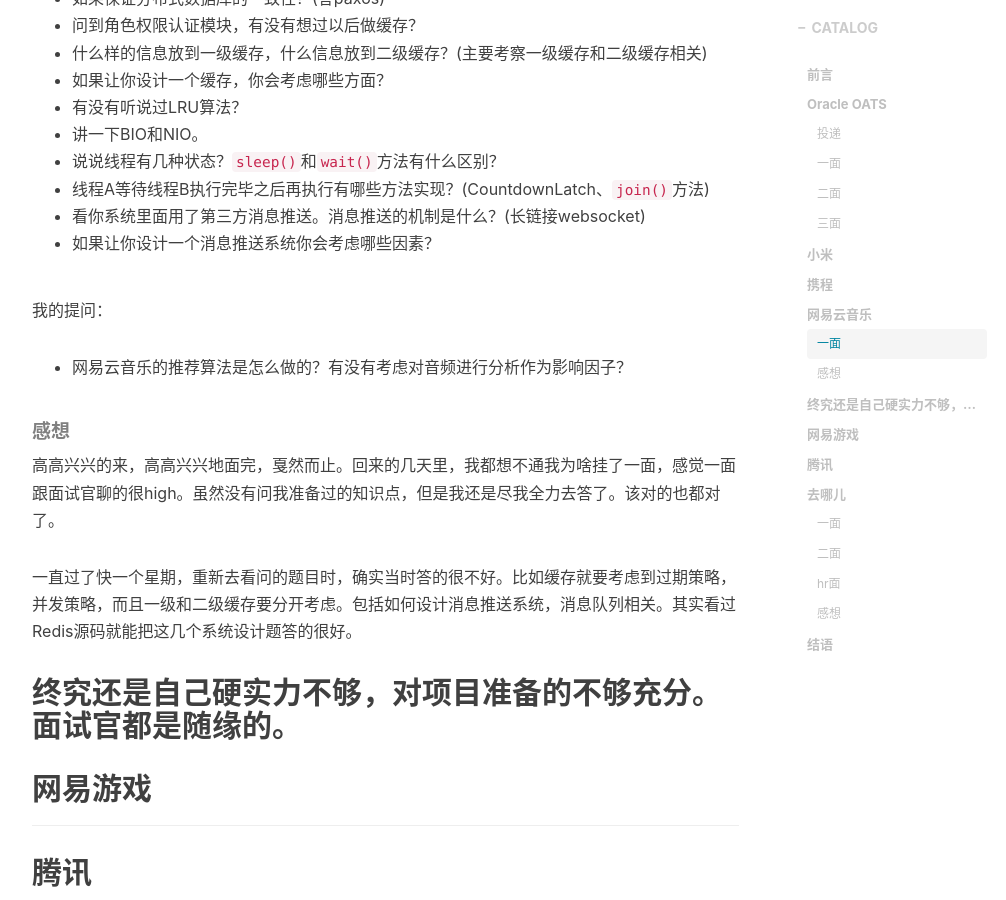
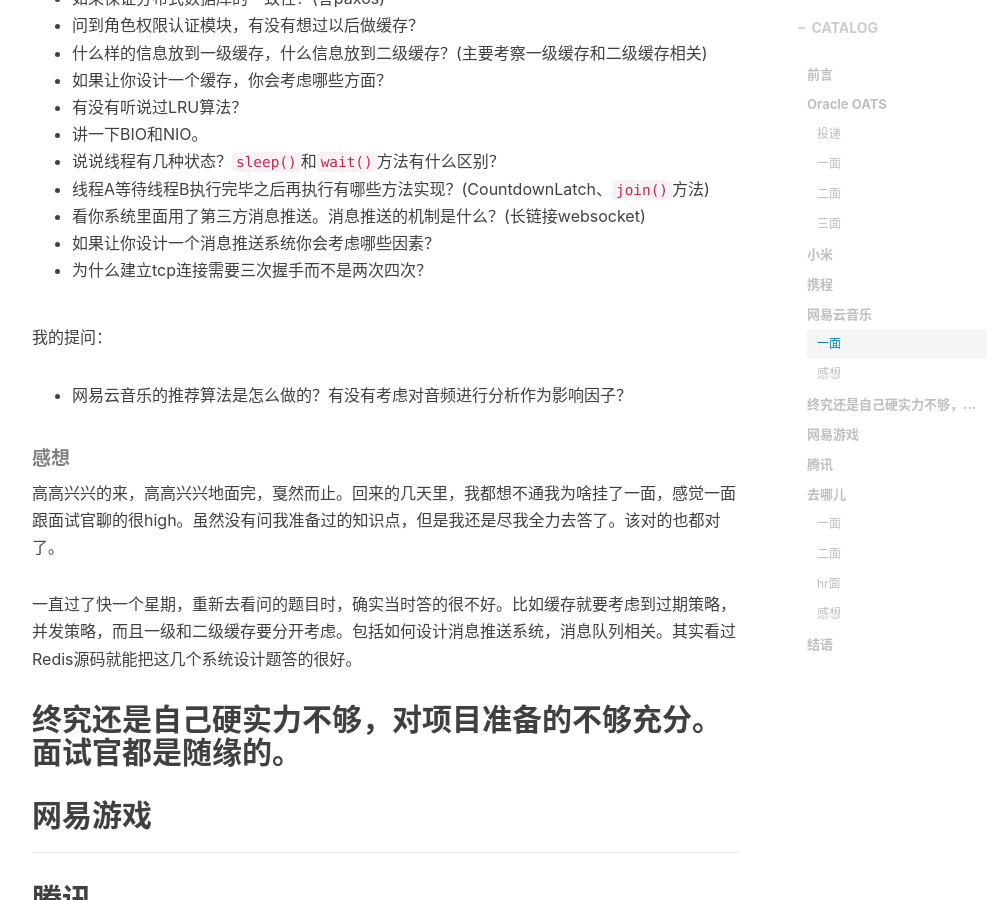
Before and after one commit to tfl435918939/blog, a Jekyll site: the page built from _posts/2018-04-25-2018年春招实习面经合集.markdown, in a window 1280 px wide and 900 px high, scrolled down 2935 px. Shown: the whole window, without its empty margins (233-1239 px from the left). Built offline with Jekyll 4.4.1, drawn with Linux system fonts in a browser that asks for light colours; nearby versions of some CDN libraries; comment, search, counter and statistics services are not loaded.

Commit message:
update content

```diff
--- a/_posts/2018-04-25-2018年春招实习面经合集.markdown
+++ b/_posts/2018-04-25-2018年春招实习面经合集.markdown
@@ -80,6 +80,7 @@
 - 线程A等待线程B执行完毕之后再执行有哪些方法实现？(CountdownLatch、``join()``方法)
 - 看你系统里面用了第三方消息推送。消息推送的机制是什么？(长链接websocket)
 - 如果让你设计一个消息推送系统你会考虑哪些因素？
+- 为什么建立tcp连接需要三次握手而不是两次四次？
 
 我的提问：
 - 网易云音乐的推荐算法是怎么做的？有没有考虑对音频进行分析作为影响因子？
```
